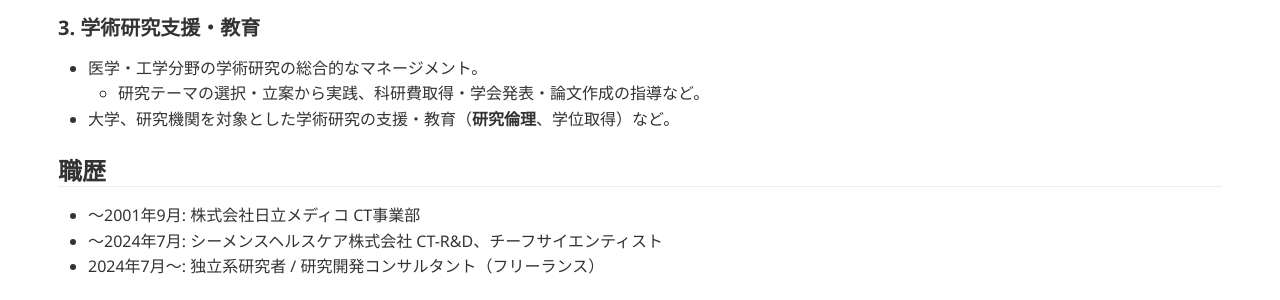
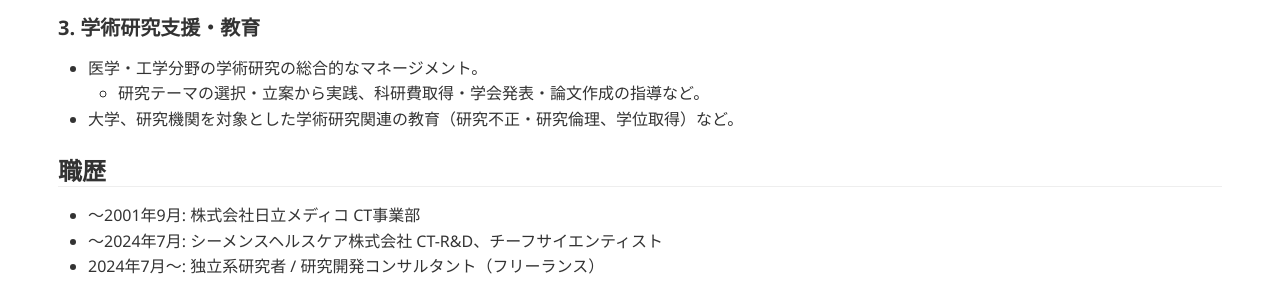
Before and after one commit to tnitoh/tnitoh.github.io, a Jekyll site: the page built from index.md, in a window 1280 px wide. Shown: the part 1279-1579 px from the top of the page. Built offline with Jekyll 4.4.1, drawn with Linux system fonts in a browser that asks for light colours; Markdown is read by kramdown in place of the engine named in the settings.

Commit message:
Update index.md

```diff
--- a/index.md
+++ b/index.md
@@ -49,7 +49,7 @@
 ### 3. 学術研究支援・教育
 - 医学・工学分野の学術研究の総合的なマネージメント。
   - 研究テーマの選択・立案から実践、科研費取得・学会発表・論文作成の指導など。
-- 大学、研究機関を対象とした学術研究の支援・教育（**研究倫理**、学位取得）など。
+- 大学、研究機関を対象とした学術研究関連の教育（研究不正・研究倫理、学位取得）など。
 
 
 ## 職歴
```
